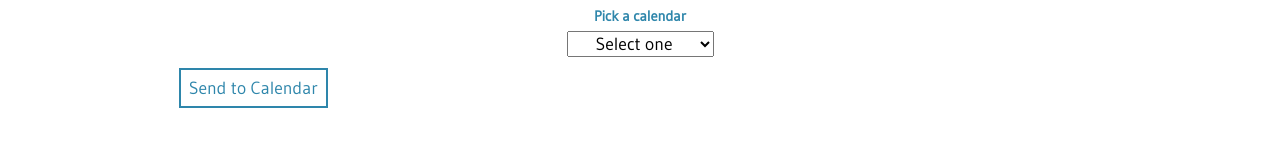
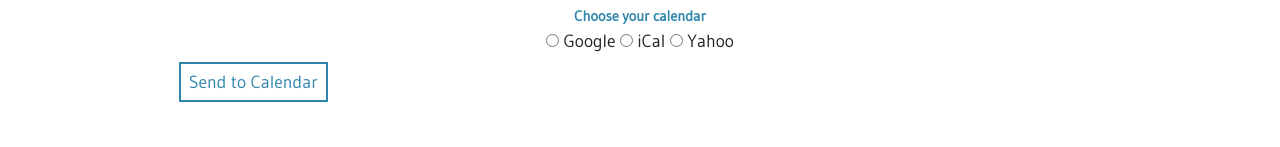
Before and after one commit to ian-schu/vote-reminder, a website built with Parcel: page index.html in a window 1280 px wide. Both pictures are taken after a click on the button "Pick a time to vote!". Shown: the part 589-736 px from the top of the page. Built offline with nearby package versions, Linux system fonts and the light colour scheme.

Commit message:
Convert select to radio

```diff
--- a/css/custom.scss
+++ b/css/custom.scss
@@ -100,7 +100,8 @@ h1, h2, h3, h4 {
       color: $light-blue;
       font-size: 0.9rem;
     }
-    select {
+    input[type=radio] {
+      border: 2px solid $light-blue;
       text-align: center;
     }
   }
--- a/index.html
+++ b/index.html
@@ -48,13 +48,13 @@
           <div id="errors"></div>
         </fieldset>
         <fieldset id="calendar-fieldset">
-          <legend>Pick a calendar</legend>
-          <select id="calendar-picker">
-            <option value="">Select one</option>
-            <option value="google">Google Calendar</option>
-            <option value="ical">iCal</option>
-            <option value="yahoo">Yahoo</option>
-          </select>
+          <legend>Choose your calendar</legend>
+            <input name="calendar" type="radio" id="google" value="google"></>
+            <label for="google">Google</label>
+            <input name="calendar" type="radio" id="ical" value="ical"></>
+            <label for="ical">iCal</label>
+            <input name="calendar" type="radio" id="yahoo" value="yahoo"></>
+            <label for="yahoo">Yahoo</label>
         </fieldset>
         <button id="finishButton" type="submit">Send to Calendar</button>
       </form>
```
